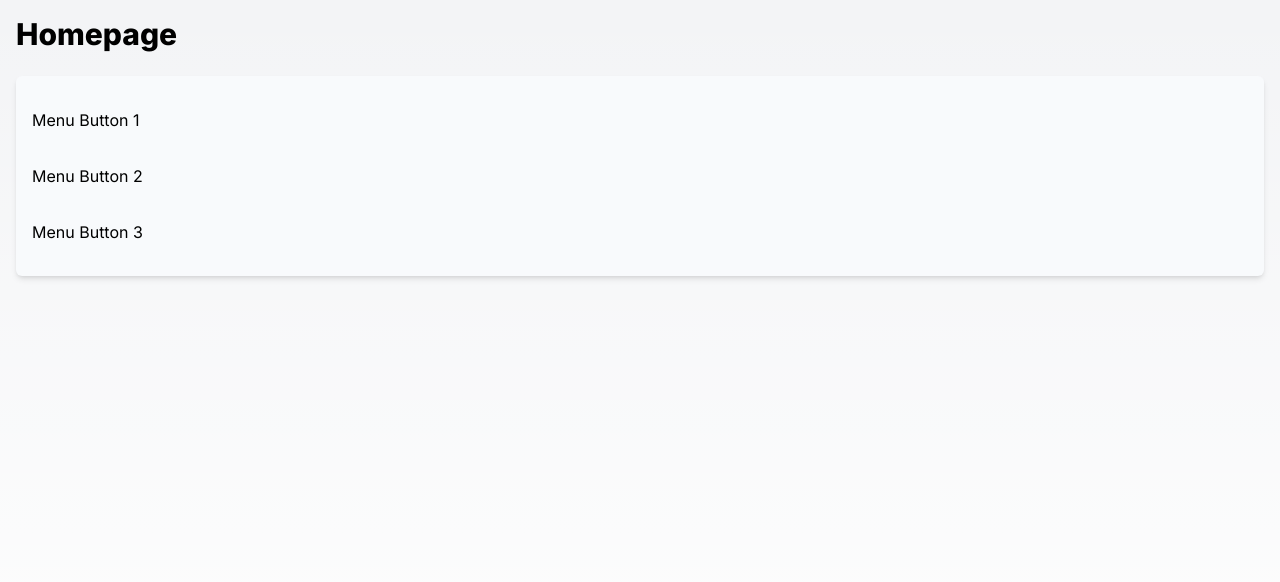
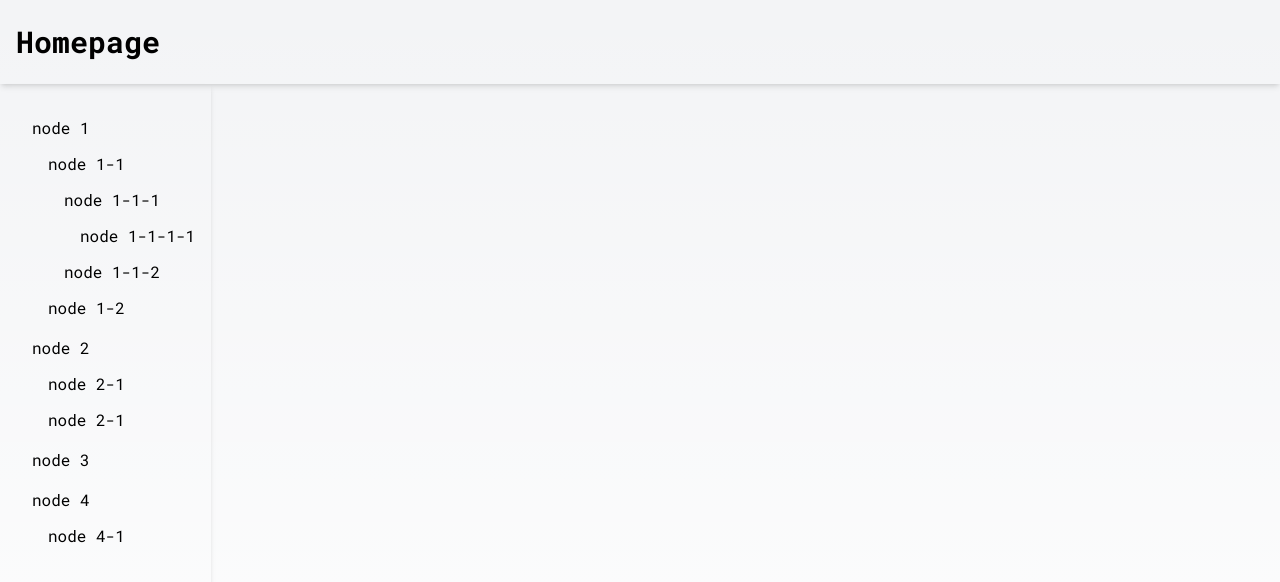
Before and after one commit to ZoeyFong/next_menu, a Next.js app: page / in a window 1280 px wide. Shown: the top 582 px of the page. Built offline with nearby package versions, Linux system fonts and the light colour scheme.

Commit message:
feat: nested menu

```diff
--- a/src/app/layout.tsx
+++ b/src/app/layout.tsx
@@ -1,12 +1,15 @@
-import type { Metadata } from 'next'
-import { Inter } from 'next/font/google'
-import './globals.css'
+import type { Metadata } from "next"
+import { Roboto_Mono } from "next/font/google"
+import "./globals.css"
 
-const inter = Inter({ subsets: ['latin'] })
+const mono = Roboto_Mono({
+  subsets: ["latin"],
+  variable: "--font-space-grotesk",
+})
 
 export const metadata: Metadata = {
-  title: 'Create Next App',
-  description: 'Generated by create next app',
+  title: "Simple Menu",
+  description: "Generated by create next app",
 }
 
 export default function RootLayout({
@@ -16,7 +19,9 @@ export default function RootLayout({
 }) {
   return (
     <html lang="en">
-      <body className={`${inter.className} bg-gray-100 dark:bg-gray-700`}>{children}</body>
+      <body className={`${mono.className} overflow-hidden bg-gray-100 dark:bg-gray-700`}>
+        {children}
+      </body>
     </html>
   )
 }
--- /dev/null
+++ b/src/app/menu.json
@@ -0,0 +1,84 @@
+{
+  "label": "root",
+  "key": "root",
+  "level": 0,
+  "children": [
+    {
+      "label": "node 1",
+      "key": "1",
+      "level": 1,
+      "children": [
+        {
+          "label": "node 1-1",
+          "key": "1-1",
+          "level": 2,
+          "children": [
+            {
+              "label": "node 1-1-1",
+              "key": "1-1-1",
+              "level": 3,
+              "children": [
+                {
+                  "label": "node 1-1-1-1",
+                  "key": "1-1-1-1",
+                  "level": 4,
+                  "children": []
+                }
+              ]
+            },
+            {
+              "label": "node 1-1-2",
+              "key": "1-1-2",
+              "level": 3,
+              "children": []
+            }
+          ]
+        },
+        {
+          "label": "node 1-2",
+          "key": "1-2",
+          "level": 2,
+          "children": []
+        }
+      ]
+    },
+    {
+      "label": "node 2",
+      "key": "2",
+      "level": 1,
+      "children": [
+        {
+          "label": "node 2-1",
+          "key": "2-1",
+          "level": 2,
+          "children": []
+        },
+        {
+          "label": "node 2-1",
+          "key": "2-2",
+          "level": 2,
+          "children": []
+        }
+      ]
+    },
+    {
+      "label": "node 3",
+      "key": "3",
+      "level": 1,
+      "children": []
+    },
+    {
+      "label": "node 4",
+      "key": "4",
+      "level": 1,
+      "children": [
+        {
+          "label": "node 4-1",
+          "key": "4-1",
+          "level": 2,
+          "children": []
+        }
+      ]
+    }
+  ]
+}
--- a/src/app/page.tsx
+++ b/src/app/page.tsx
@@ -1,38 +1,77 @@
 "use client"
 
-import { useState } from "react"
+import { ReactNode, useMemo, useState } from "react"
 import dynamic from "next/dynamic"
 import Loading from "@/components/loading"
 import Mask from "@/components/mask"
+import menuConfig from "./menu.json"
+import Link from "next/link"
 
 const Login = dynamic(() => import("../components/login"), {
   loading: () => <Loading />,
 })
 
+type TMenu = {
+  label: string
+  key: string
+  level: number
+  children: TMenu[]
+}
+
 export default function Home() {
-  const [loginIsVisible, setLoginVisible] = useState<boolean>(false)
+  const [loginIsVisible, setLoginVisible] = useState(false)
+  const [loggedUser, setLoggedUser] = useState<null | string>(null)
 
-  const handleClickMenuArea = () => {
-    setLoginVisible(true)
+  const hanldeCloseLogin = () => {
+    setLoginVisible(false)
+  }
+
+  const handleLoggedIn = (user: string) => {
+    setLoggedUser(user)
+    hanldeCloseLogin()
+  }
+
+  const renderMenu = (menus: TMenu[]): ReactNode[] => {
+    return menus.map((menu) => {
+      const { key, label, children } = menu
+      return (
+        <div className="cursor-pointer ml-4 space-y-3" key={key}>
+          <Link href={`#${key}`}>
+            <span
+              className="block hover:text-amber-500 active:font-bold"
+              onClick={handleClickMenu}
+            >
+              {label}
+            </span>
+          </Link>
+          {!!children.length && renderMenu(children)}
+        </div>
+      )
+    })
+  }
+
+  const handleClickMenu = () => {
+    if (!loggedUser) {
+      setLoginVisible(true)
+    }
   }
 
   return (
-    <main className="flex min-h-screen w-full sm:w-3xl md:w-4xl m-auto p-4 flex flex-col align-center">
-      <h1 className="font-extrabold text-3xl mb-6">Homepage</h1>
-      <section
-        className="w-full space-y-8 border-gray-300 py-8 px-4 rounded-md shadow-md bg-slate-50 dark:bg-slate-800"
-        onClick={handleClickMenuArea}
-      >
-        {new Array(3).fill("").map((_, i) => (
-          <div className="cursor-pointer hover:text-slate-300" key={i}>
-            Menu Button {i + 1}
-          </div>
-        ))}
+    <main className="min-h-screen w-full">
+      <nav className="flex justify-between items-center px-4 py-6 shadow-md">
+        <h1 className="font-extrabold text-3xl">Homepage</h1>
+        {loggedUser && <div>Welcome, {loggedUser}</div>}
+      </nav>
+      <section className="relative w-fit h-screen space-y-4 py-8 px-4 shadow-md">
+        {renderMenu(menuConfig.children)}
       </section>
       {loginIsVisible && (
         <>
           <Mask />
-          <Login setLoginVisible={setLoginVisible} />
+          <Login
+            hanldeCloseLogin={hanldeCloseLogin}
+            handleLoggedIn={handleLoggedIn}
+          />
         </>
       )}
     </main>
--- a/src/components/login.tsx
+++ b/src/components/login.tsx
@@ -8,19 +8,17 @@ import {
 } from "@/config/login-field"
 import { debounce } from "@/utils/debounce"
 
-export default function Login({
-  setLoginVisible,
-}: {
-  setLoginVisible: (v: boolean) => void
-}) {
+type Props = {
+  hanldeCloseLogin: () => void
+  handleLoggedIn: (user: string) => void
+}
+
+export default function Login({ hanldeCloseLogin, handleLoggedIn }: Props) {
   const [formData, setFormData] = useState<TFormFields>(defaultFieldsVal)
-
-  const closeLogin = () => setLoginVisible(false)
+  const loginDisabled = !formData.password || !formData.username
 
   const onSubmitForm = async (e: FormEvent) => {
     e.preventDefault()
-    const { username, password } = formData
-    if (!username || !password) return alert("last name or first name is empty")
 
     fetch("/api/login", {
       method: "POST",
@@ -32,7 +30,7 @@ export default function Login({
       .then((res) => res.json())
       .then((data) => {
         if (data.code !== 200) throw data.message
-        closeLogin()
+        handleLoggedIn(formData.username)
       })
       .catch((err) => alert(err))
   }
@@ -43,8 +41,8 @@ export default function Login({
   })
 
   useEffect(() => {
-    const escLister = (e: { key: string }) => {
-      if (e.key === "Escape") closeLogin()
+    const escLister = (e: KeyboardEvent) => {
+      if (e.key === "Escape") hanldeCloseLogin()
     }
     document.addEventListener("keydown", escLister)
     return () => {
@@ -77,13 +75,14 @@ export default function Login({
         <div className="mt-6 flex-col font-bold space-y-5 text-center">
           <button
             type="submit"
-            className="rounded-md px-8 py-2 border-[1px] bg-slate-800 dark:bg-slate-50 text-slate-50 dark:text-slate-800 cursor-pointer"
+            disabled={loginDisabled}
+            className="w-full rounded-md px-8 py-2 border-[1px] bg-slate-800 dark:bg-slate-50 text-slate-50 dark:text-slate-800 disabled:cursor-not-allowed disabled:bg-slate-500 disabled:dark:bg-slate-300"
           >
             Login
           </button>
           <button
-            onClick={closeLogin}
-            className="rounded-md px-8 py-2 border-[1px] cursor-pointer"
+            onClick={hanldeCloseLogin}
+            className="w-full rounded-md px-8 py-2 border-[1px]"
           >
             Cancel
           </button>
```
